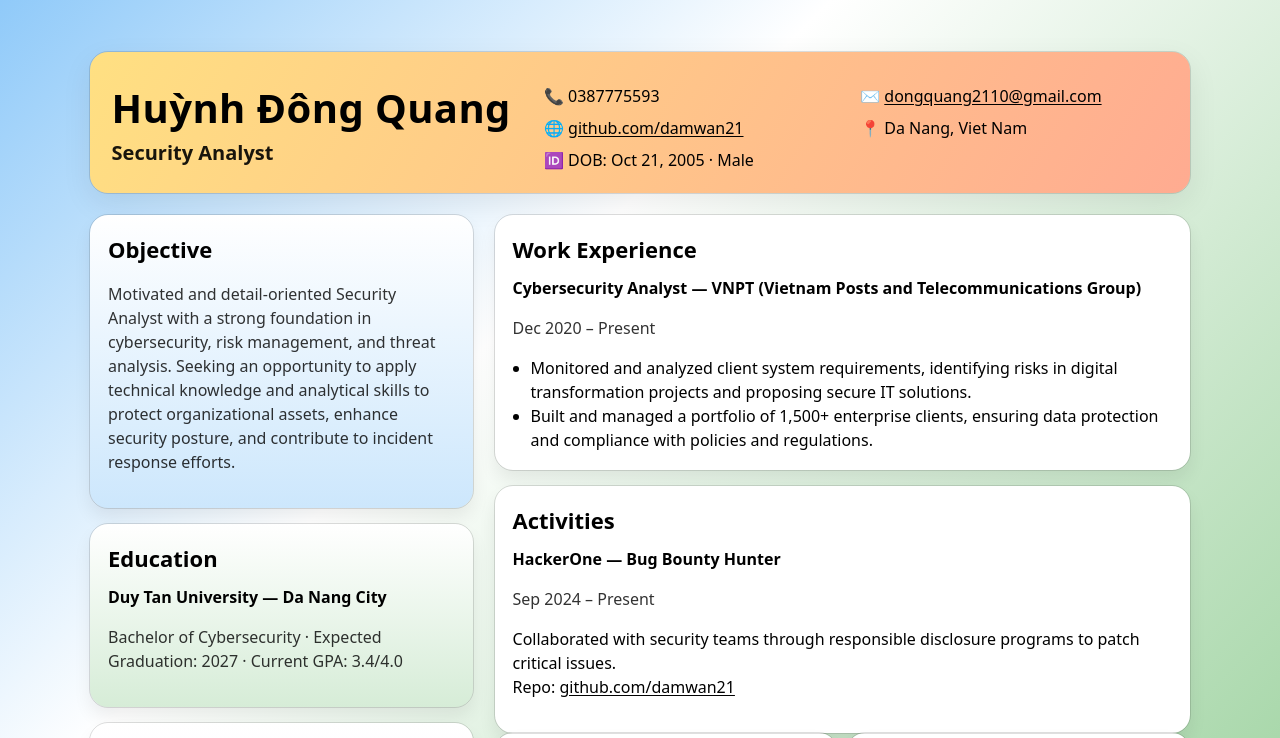
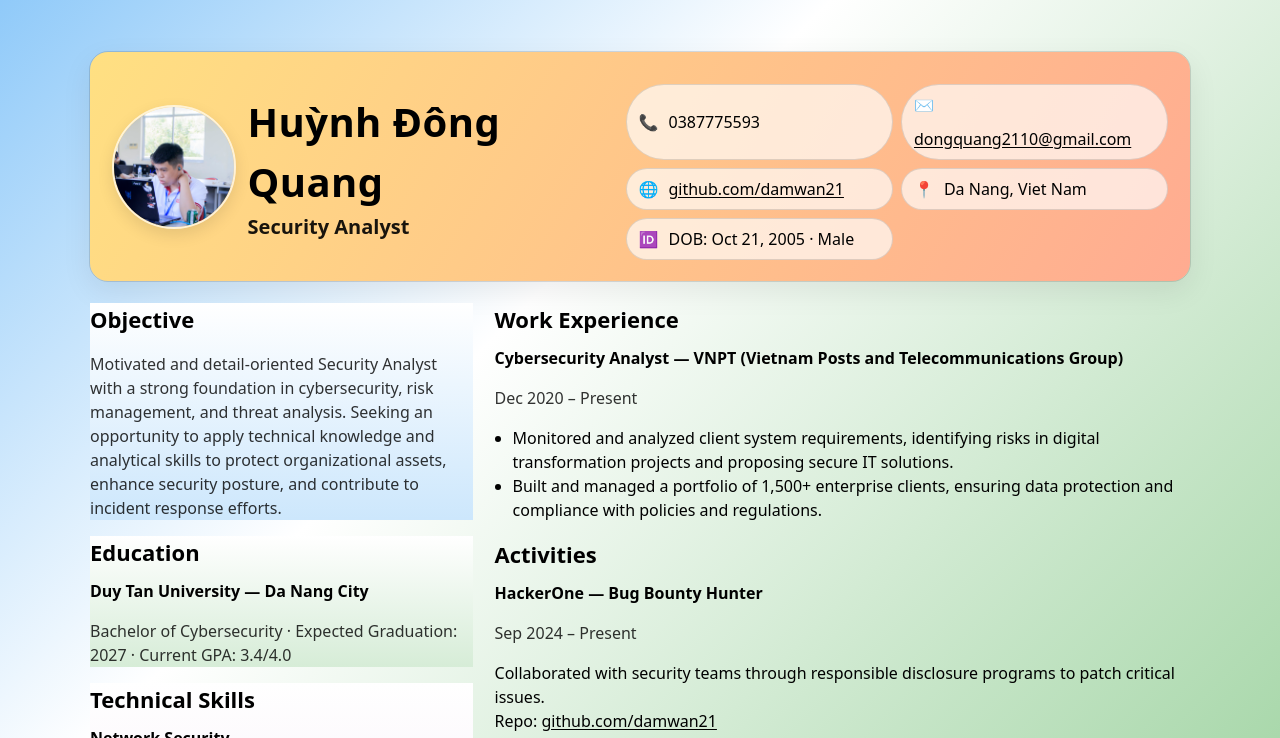
Before and after one commit to damwan21/damwan21.github.io, a plain HTML site: page index.html in a window 1280 px wide. Shown: the top 738 px of the page. Drawn offline with Linux system fonts and the light colour scheme.

Commit message:
Update index.html

```diff
--- a/index.html
+++ b/index.html
@@ -44,11 +44,14 @@
     .name{ font-size: clamp(28px, 5vw, 40px); font-weight: 800; letter-spacing: 0.4px; }
     .role{ font-size: clamp(16px, 2.4vw, 20px); font-weight: 600; opacity: .9; }
 
+    .avatar{ width:100px; height:100px; border-radius:50%; object-fit:cover; object-position:center; box-shadow:0 6px 16px #0000001a; border:2px solid #ffffffaa; justify-self:start; }
+    @media (min-width:900px){ .avatar{ width:120px; height:120px; } }
+
     .contact{
       display: grid; gap: 8px; grid-template-columns: repeat(auto-fit, minmax(220px, 1fr));
       padding-top: 10px;
     }
-    $1
+    .chip{ background:#ffffffaa; border-radius:999px; padding:8px 12px; border:1px solid var(--ring); display:inline-flex; align-items:center; gap:10px; justify-content:flex-start; flex-wrap:wrap; min-width:0; }
     .chip span, .chip a{ min-width:0; overflow-wrap:anywhere; word-break:break-word; }
     a{ color: var(--ink); text-decoration: underline; text-underline-offset: 2px; word-break: break-word; overflow-wrap: anywhere; }
 
@@ -57,7 +60,9 @@
     }
 
     @media (min-width: 900px){
-      .header{ grid-template-columns: 2fr 3fr; }
+      .header{ grid-template-columns: 120px 2fr 3fr; }
+      .grid{ grid-template-columns: 1.1fr 2fr; }
+    }
       .grid{ grid-template-columns: 1.1fr 2fr; }
     }
 
@@ -96,6 +101,7 @@
 <body>
   <main class="page" role="main">
     <header class="header">
+      <img class="avatar" src="IMG_2299_1.jpg" alt="Huỳnh Đông Quang portrait"/>
       <div>
         <div class="name">Huỳnh Đông Quang</div>
         <div class="role">Security Analyst</div>
```
